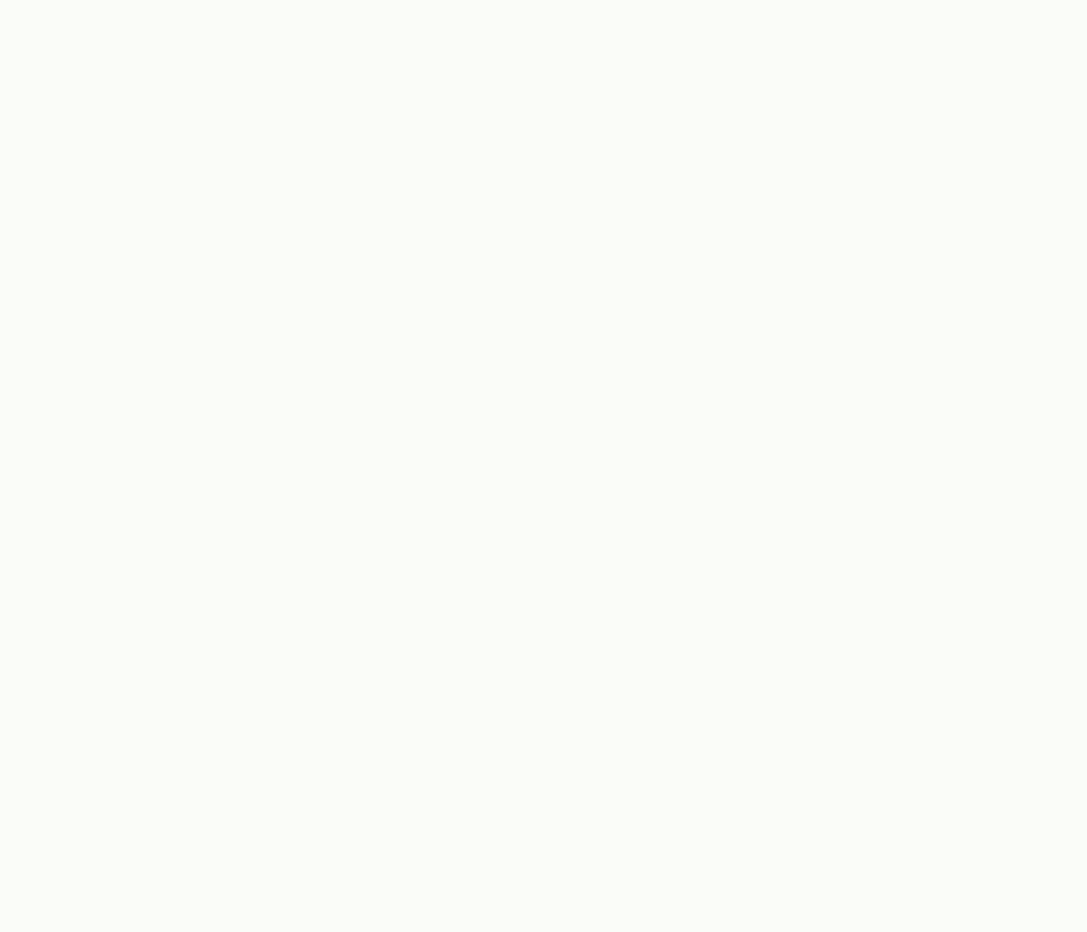
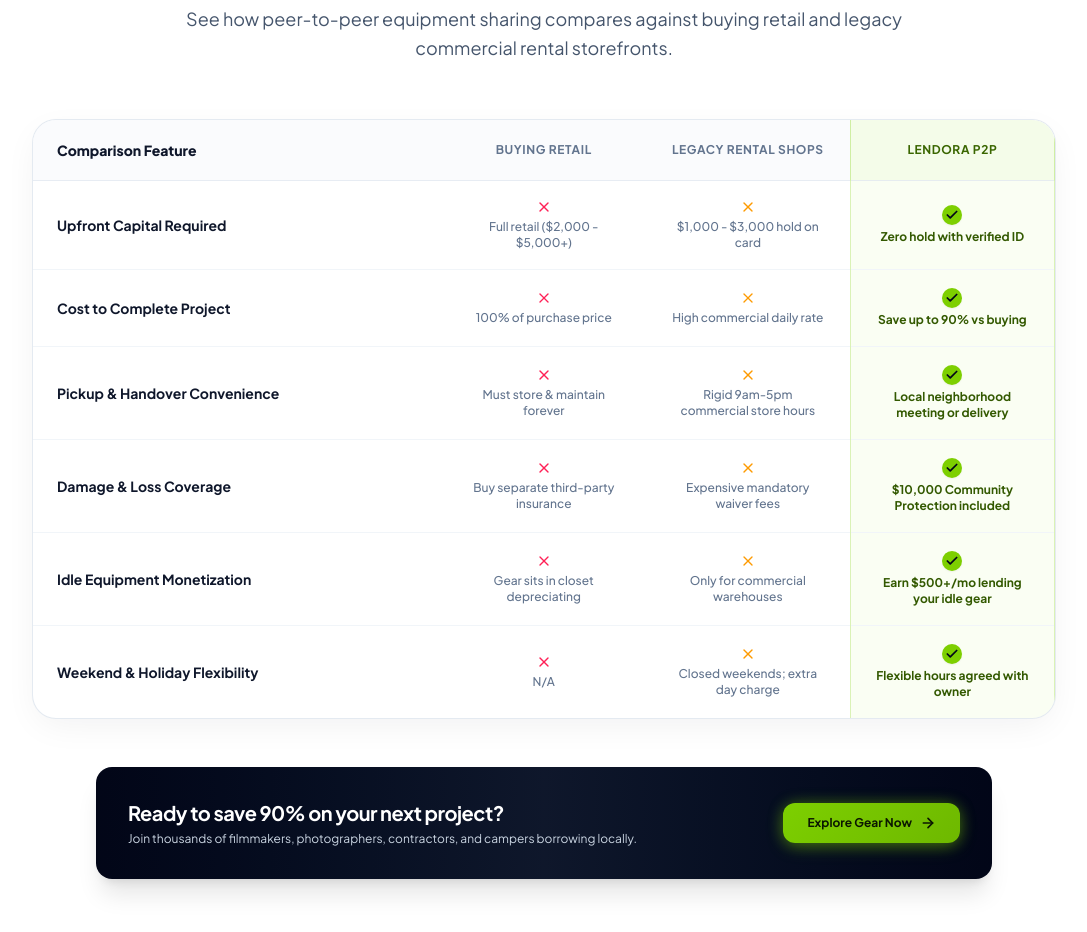
Before and after one commit to Zabedfolio/Lendora, a React (Vite) app: page / in a window 1280 px wide. Shown: the part 7068-8000 px from the top of the page, without its empty margins (96-1183 px from the left). Before the commit the page ends 6860 px from the top, so only its background shows below. Built offline with nearby package versions, Linux system fonts and the light colour scheme.

Commit message:
feat(comparison): add ComparisonMatrix table contrasting Lendora vs retail buying and legacy commercial rental shops

```diff
--- a/src/App.jsx
+++ b/src/App.jsx
@@ -5,6 +5,7 @@
 import CategoriesShowcase from './components/landing/CategoriesShowcase'
 import FeaturedGearGrid from './components/landing/FeaturedGearGrid'
 import AvailabilityShowcase from './components/landing/AvailabilityShowcase'
+import ComparisonMatrix from './components/landing/ComparisonMatrix'
 
 function App() {
   return (
@@ -17,6 +18,7 @@
         <CategoriesShowcase />
         <FeaturedGearGrid />
         <AvailabilityShowcase />
+        <ComparisonMatrix />
       </main>
     </div>
   )
--- /dev/null
+++ b/src/components/landing/ComparisonMatrix.jsx
@@ -0,0 +1,152 @@
+import { Check, X, Sparkles, ArrowRight } from 'lucide-react'
+
+export default function ComparisonMatrix() {
+  const criteria = [
+    {
+      feature: 'Upfront Capital Required',
+      retail: 'Full retail ($2,000 - $5,000+)',
+      traditional: '$1,000 - $3,000 hold on card',
+      lendora: 'Zero hold with verified ID',
+      lendoraWins: true
+    },
+    {
+      feature: 'Cost to Complete Project',
+      retail: '100% of purchase price',
+      traditional: 'High commercial daily rate',
+      lendora: 'Save up to 90% vs buying',
+      lendoraWins: true
+    },
+    {
+      feature: 'Pickup & Handover Convenience',
+      retail: 'Must store & maintain forever',
+      traditional: 'Rigid 9am-5pm commercial store hours',
+      lendora: 'Local neighborhood meeting or delivery',
+      lendoraWins: true
+    },
+    {
+      feature: 'Damage & Loss Coverage',
+      retail: 'Buy separate third-party insurance',
+      traditional: 'Expensive mandatory waiver fees',
+      lendora: '$10,000 Community Protection included',
+      lendoraWins: true
+    },
+    {
+      feature: 'Idle Equipment Monetization',
+      retail: 'Gear sits in closet depreciating',
+      traditional: 'Only for commercial warehouses',
+      lendora: 'Earn $500+/mo lending your idle gear',
+      lendoraWins: true
+    },
+    {
+      feature: 'Weekend & Holiday Flexibility',
+      retail: 'N/A',
+      traditional: 'Closed weekends; extra day charge',
+      lendora: 'Flexible hours agreed with owner',
+      lendoraWins: true
+    }
+  ]
+
+  return (
+    <section className="py-20 lg:py-28 bg-white relative overflow-hidden">
+      <div className="max-w-7xl mx-auto px-4 sm:px-6 lg:px-8">
+        {/* Section Header */}
+        <div className="text-center max-w-3xl mx-auto mb-14">
+          <div className="inline-flex items-center gap-2 px-3 py-1 rounded-full bg-[#F2FCE2] border border-[#7DCF00]/30 text-[#4D8000] text-xs font-bold uppercase tracking-wider mb-3">
+            <span className="w-1.5 h-1.5 rounded-full bg-[#7DCF00]" />
+            Smart Economic Choice
+          </div>
+          <h2 className="text-3xl sm:text-4xl lg:text-5xl font-extrabold text-slate-900 tracking-tight">
+            Why Renting on Lendora Wins
+          </h2>
+          <p className="text-base sm:text-lg text-slate-600 mt-3 leading-relaxed">
+            See how peer-to-peer equipment sharing compares against buying retail and legacy commercial rental storefronts.
+          </p>
+        </div>
+
+        {/* Comparison Table / Matrix */}
+        <div className="max-w-5xl mx-auto overflow-x-auto rounded-3xl border border-slate-200/90 bg-white shadow-[0_10px_35px_-5px_rgba(15,23,42,0.06)]">
+          <table className="w-full text-left border-collapse min-w-[640px]">
+            <thead>
+              <tr className="border-b border-slate-200/80 bg-slate-50/70">
+                <th className="py-5 px-6 text-sm font-extrabold text-slate-900 w-2/5">
+                  Comparison Feature
+                </th>
+                <th className="py-5 px-6 text-xs font-bold text-slate-500 uppercase tracking-wider w-1/5 text-center">
+                  Buying Retail
+                </th>
+                <th className="py-5 px-6 text-xs font-bold text-slate-500 uppercase tracking-wider w-1/5 text-center">
+                  Legacy Rental Shops
+                </th>
+                <th className="py-5 px-6 text-xs font-black uppercase tracking-wider w-1/5 text-center bg-[#F2FCE2]/70 text-[#3A6600] border-x border-[#7DCF00]/30">
+                  <div className="inline-flex items-center gap-1.5 font-bold">
+                    <span>Lendora P2P</span>
+                  </div>
+                </th>
+              </tr>
+            </thead>
+
+            <tbody className="divide-y divide-slate-100 text-sm">
+              {criteria.map((row, idx) => (
+                <tr
+                  key={idx}
+                  className="hover:bg-slate-50/60 transition-colors duration-150"
+                >
+                  {/* Feature Label */}
+                  <td className="py-4.5 px-6 font-bold text-slate-900">
+                    {row.feature}
+                  </td>
+
+                  {/* Buying Retail */}
+                  <td className="py-4.5 px-6 text-center text-xs font-medium text-slate-500">
+                    <div className="flex flex-col items-center gap-1">
+                      <X className="w-4 h-4 text-rose-500" />
+                      <span>{row.retail}</span>
+                    </div>
+                  </td>
+
+                  {/* Legacy Rental Shops */}
+                  <td className="py-4.5 px-6 text-center text-xs font-medium text-slate-500">
+                    <div className="flex flex-col items-center gap-1">
+                      <X className="w-4 h-4 text-amber-500" />
+                      <span>{row.traditional}</span>
+                    </div>
+                  </td>
+
+                  {/* Lendora Column (Highlighted) */}
+                  <td className="py-4.5 px-6 text-center text-xs font-bold text-slate-950 bg-[#F2FCE2]/40 border-x border-[#7DCF00]/25">
+                    <div className="flex flex-col items-center gap-1 text-[#335900]">
+                      <span className="w-5 h-5 rounded-full bg-[#7DCF00] text-slate-950 flex items-center justify-center shadow-xs">
+                        <Check className="w-3.5 h-3.5 stroke-[3]" />
+                      </span>
+                      <span>{row.lendora}</span>
+                    </div>
+                  </td>
+                </tr>
+              ))}
+            </tbody>
+          </table>
+        </div>
+
+        {/* Bottom Callout Banner */}
+        <div className="mt-12 max-w-4xl mx-auto rounded-2xl bg-gradient-to-r from-slate-950 via-slate-900 to-slate-950 p-6 sm:p-8 text-white flex flex-col sm:flex-row items-center justify-between gap-6 shadow-xl">
+          <div>
+            <h4 className="text-xl font-bold tracking-tight mb-1">
+              Ready to save 90% on your next project?
+            </h4>
+            <p className="text-xs text-slate-300">
+              Join thousands of filmmakers, photographers, contractors, and campers borrowing locally.
+            </p>
+          </div>
+
+          <a
+            href="/items"
+            className="btn-primary-glow px-6 py-3 rounded-xl text-xs font-bold text-slate-950 shrink-0 inline-flex items-center gap-2"
+          >
+            <span>Explore Gear Now</span>
+            <ArrowRight className="w-4 h-4 stroke-[2.5]" />
+          </a>
+        </div>
+      </div>
+    </section>
+  )
+}
```
